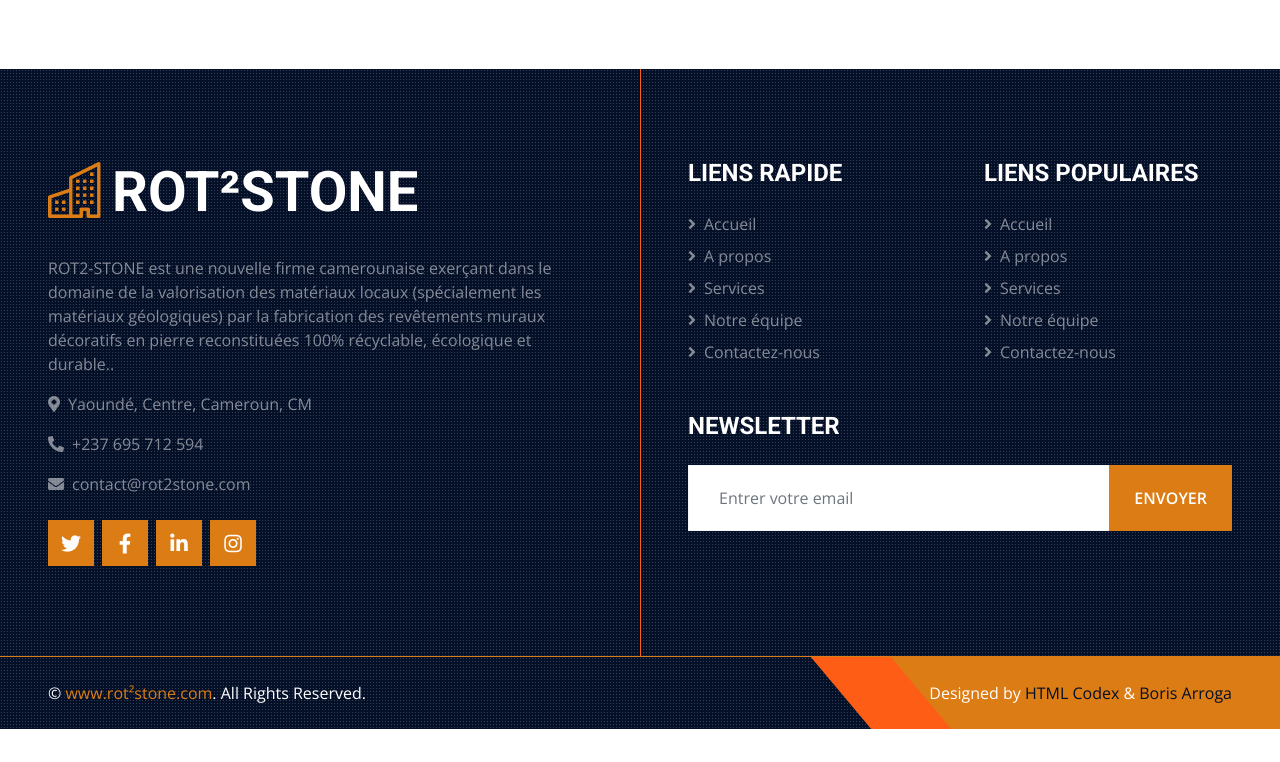
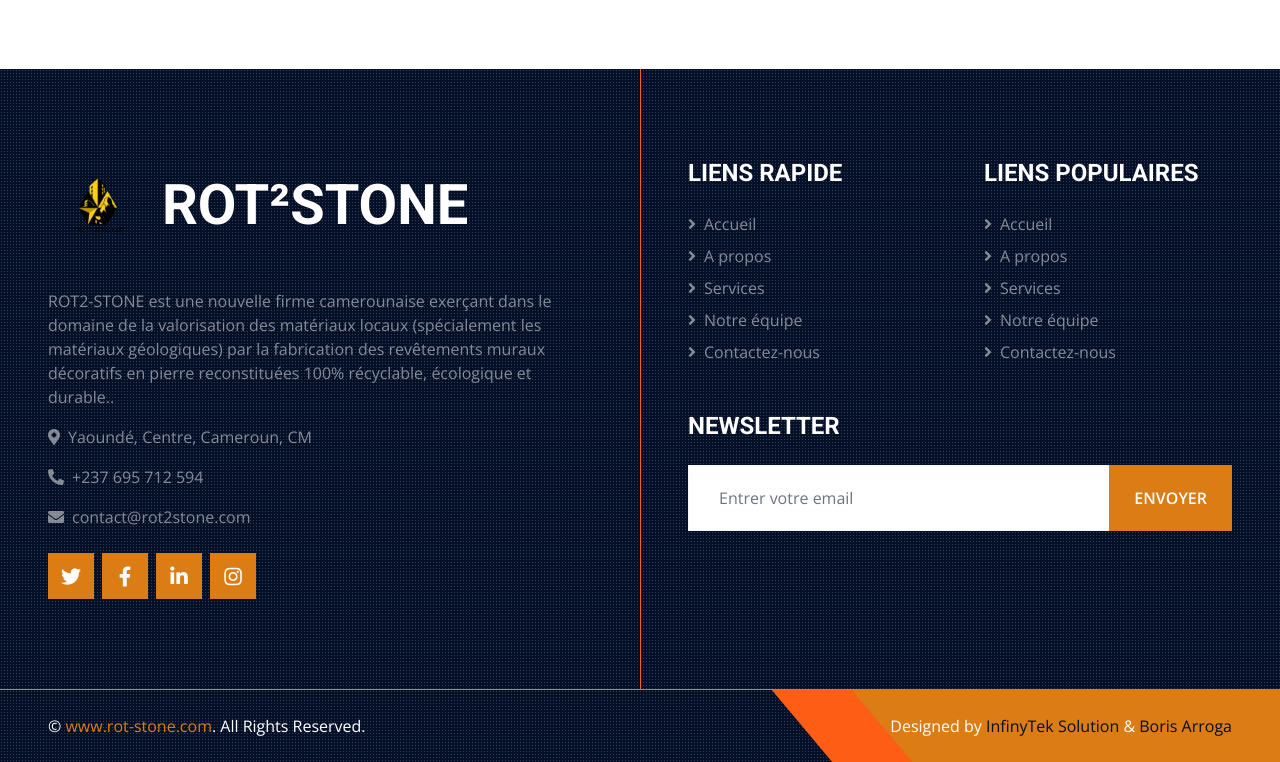
Before and after one commit to borishristi/rot2stone, a Django app: template src/showcase_site/templates/showcase_site/blog.html in a window 1280 px wide. Shown: the part 2420-3182 px from the top of the page. Before the commit the page ends 3149 px from the top, so only its background shows below. Run offline with Django 3.2, Linux system fonts and the light colour scheme; the template is opened without the code that fills it, so the values that code supplies are empty; some libraries are stand-ins or nearby versions.

Commit message:
Site update (logo and others)

```diff
--- a/src/showcase_site/templates/partials/footer.html
+++ b/src/showcase_site/templates/partials/footer.html
@@ -1,9 +1,13 @@
+{% load static %}
 <!-- Footer Start -->
 <div class="footer container-fluid position-relative bg-dark bg-light-radial text-white-50 py-6 px-5">
     <div class="row g-5">
         <div class="col-lg-6 pe-lg-5">
             <a href="index.html" class="navbar-brand">
-                <h1 class="m-0 display-4 text-uppercase text-white"><i class="bi bi-building text-primary me-2"></i>ROT²STONE
+                <h1 class="m-0 display-4 text-uppercase text-white">
+                <img src="{% static 'img/ROT-STONE.png' %}" class="img-fluid" style="max-width: 100px" alt="logo de l'entreprise">
+
+                    ROT²STONE
                 </h1>
             </a>
             <p>ROT2-STONE est une nouvelle firme camerounaise exerçant dans le domaine de la valorisation des matériaux
@@ -61,11 +65,11 @@
 <div class="container-fluid bg-dark bg-light-radial text-white border-top border-primary px-0">
     <div class="d-flex flex-column flex-md-row justify-content-between">
         <div class="py-4 px-5 text-center text-md-start">
-            <p class="mb-0">&copy; <a class="text-primary" href="www.rot²stone.com">www.rot²stone.com</a>. All Rights
+            <p class="mb-0">&copy; <a class="text-primary" href="www.rot²stone.com">www.rot-stone.com</a>. All Rights
                 Reserved.</p>
         </div>
         <div class="py-4 px-5 bg-primary footer-shape position-relative text-center text-md-end">
-            <p class="mb-0">Designed by <a class="text-dark" href="https://htmlcodex.com">HTML Codex</a> & <a
+            <p class="mb-0">Designed by <a class="text-dark" href="https://htmlcodex.com">InfinyTek Solution</a> & <a
                     class="text-dark" href="https://htmlcodex.com">Boris Arroga</a></p>
         </div>
     </div>
--- a/src/showcase_site/templates/partials/header.html
+++ b/src/showcase_site/templates/partials/header.html
@@ -37,10 +37,10 @@
 <!-- Navbar Start -->
 <div class="container-fluid sticky-top bg-dark bg-light-radial shadow-sm px-5 pe-lg-0">
     <nav class="navbar navbar-expand-lg bg-dark bg-light-radial navbar-dark py-3 py-lg-0">
-        <a href="{%  url 'home' %}" class="navbar-brand">
+        <a href="{% url 'home' %}" class="navbar-brand">
             <h1 class="m-0 display-4 text-uppercase text-white">
-                <i class="bi bi-building text-primary me-2"></i>
-{#                <img src="{% static 'img/logo_rot2stone2.png' %}" alt="">#}
+                {% comment %}<i class="bi bi-building text-primary me-2"></i>{% endcomment %}
+                <img src="{% static 'img/ROT-STONE.png' %}" class="img-fluid" style="max-width: 100px" alt="logo de l'entreprise">
                 ROT²STONE
             </h1>
         </a>
@@ -49,11 +49,11 @@
         </button>
         <div class="collapse navbar-collapse" id="navbarCollapse">
             <div class="navbar-nav ms-auto py-0">
-                <a href="{%  url 'home' %}" class="nav-item nav-link active">Accueil</a>
-                <a href="{%  url 'about' %}" class="nav-item nav-link">A propos</a>
-                <a href="{%  url 'services' %}" class="nav-item nav-link">Produits</a>
-                <a href="{%  url 'projects' %}" class="nav-item nav-link">Réalisations</a>
-                <a href="{%  url 'services' %}" class="nav-item nav-link">Services</a>
+                <a href="{% url 'home' %}" class="nav-item nav-link active">Accueil</a>
+                <a href="{% url 'about' %}" class="nav-item nav-link">A propos</a>
+                <a href="{% url 'services' %}" class="nav-item nav-link">Produits</a>
+                <a href="{% url 'projects' %}" class="nav-item nav-link">Réalisations</a>
+                <a href="{% url 'services' %}" class="nav-item nav-link">Services</a>
                 {#                <div class="nav-item dropdown">#}
                 {#                    <a href="#" class="nav-link dropdown-toggle" data-bs-toggle="dropdown">Pages</a>#}
                 {#                    <div class="dropdown-menu m-0">#}
@@ -64,8 +64,9 @@
                 {#                        <a href="{%  url 'detail' %}" class="dropdown-item">Blog Detail</a>#}
                 {#                    </div>#}
                 {#                </div>#}
-                <a href="{%  url 'contact' %}" class="nav-item nav-link">Contact</a>
-                <a href="" class="nav-item nav-link bg-primary text-white px-5 ms-3 d-none d-lg-block" style="background-color: #DB7C14;">RDV<i
+                <a href="{% url 'contact' %}" class="nav-item nav-link">Contact</a>
+                <a href="" class="nav-item nav-link bg-primary text-white px-5 ms-3 d-none d-lg-block"
+                   style="background-color: #DB7C14;">RDV<i
                         class="bi bi-arrow-right"></i></a>
             </div>
         </div>
--- a/src/templates/base.html
+++ b/src/templates/base.html
@@ -4,7 +4,7 @@
 
 <head>
     <meta charset="utf-8">
-    <title>ROT²STONE - Construction Company Website Template Free</title>
+    <title>ROT²STONE - Construction Company Website</title>
     <meta content="width=device-width, initial-scale=1.0" name="viewport">
     <meta content="Free HTML Templates" name="keywords">
     <meta content="Free HTML Templates" name="description">
```
Also changed, not shown: src/static/img/3d blanc.jpg (added), src/static/img/ROT-STONE.png (added), src/static/img/ROT.jpg (added). Lines whose indentation alone changed are shown as unchanged.
